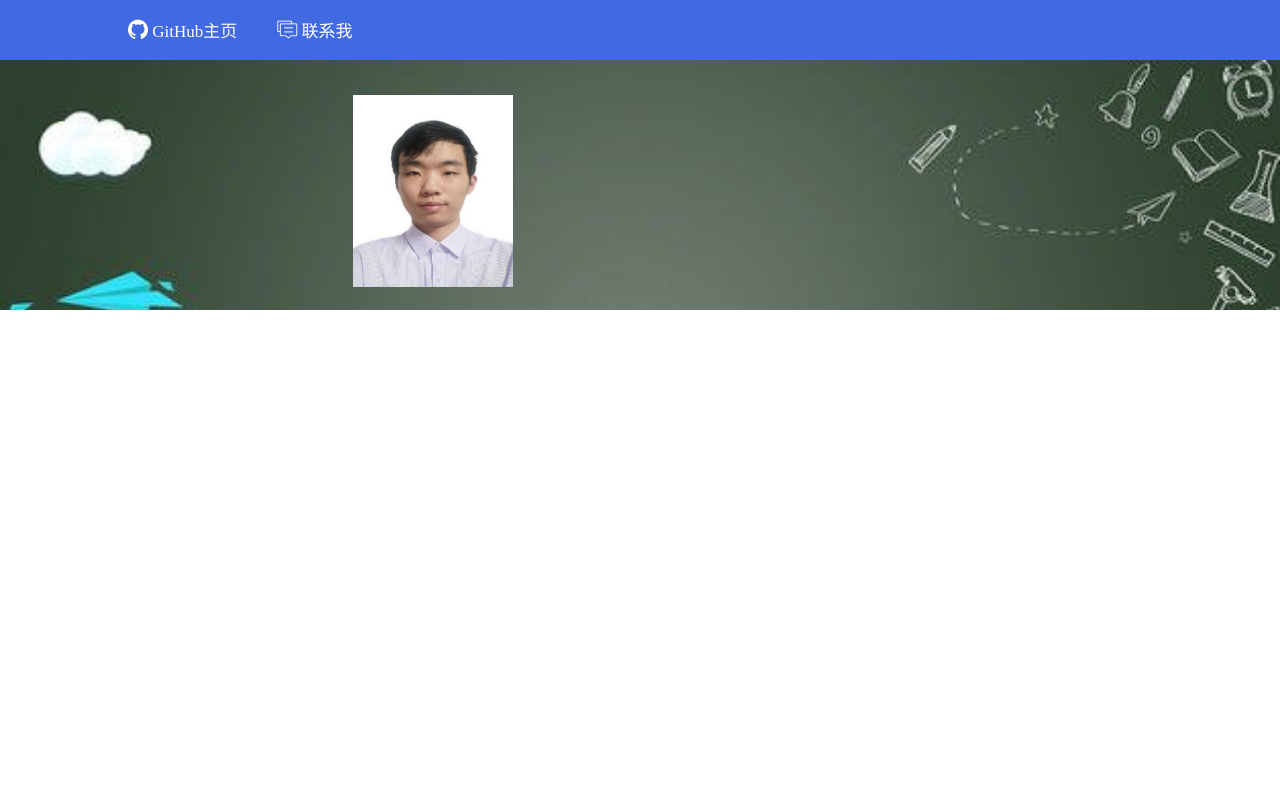
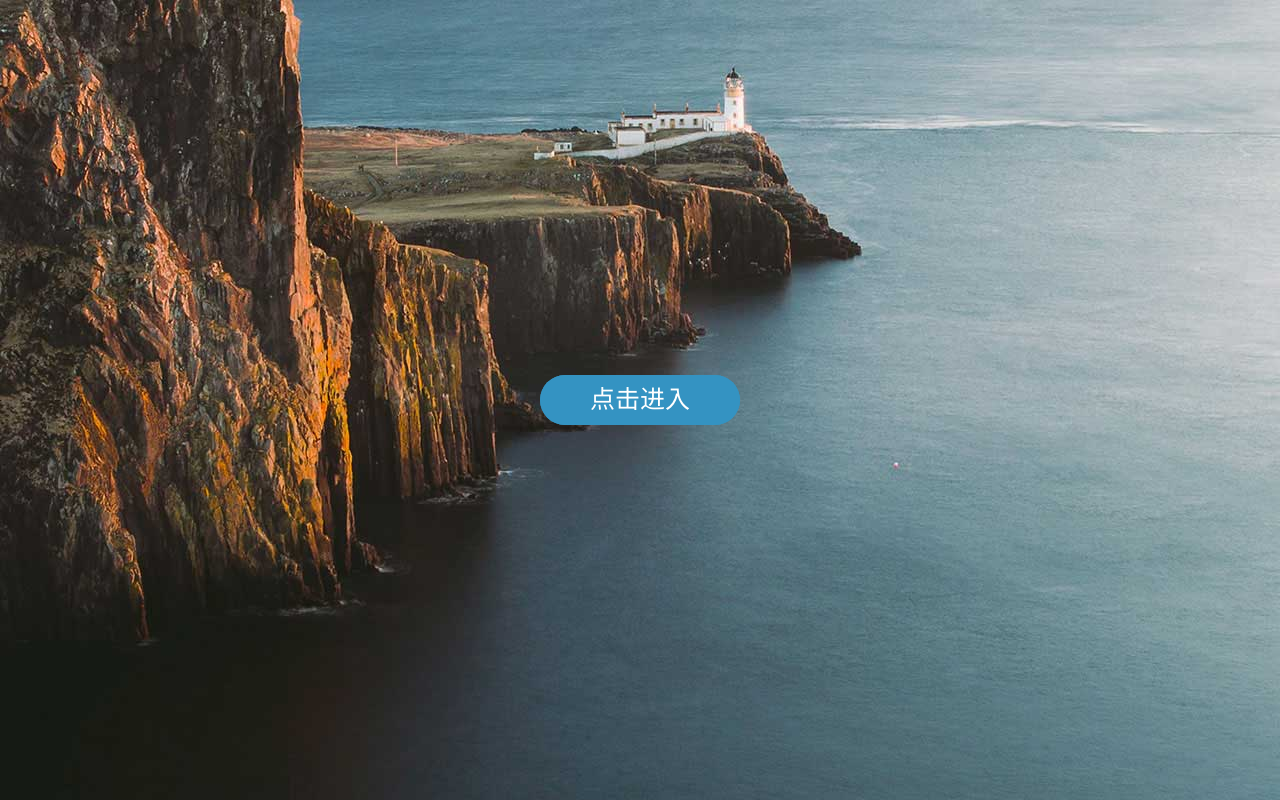
Before and after one commit to allenMe3/resume, a plain HTML site: page index.html in a window 1280 px wide. Drawn offline with nearby package versions, Linux system fonts and the light colour scheme.

Commit message:
Signed-off-by: allenMe3 <756440239@qq.com>

```diff
--- a/index.css
+++ b/index.css
@@ -1,5 +1,5 @@
 body{
-    /* background-image: url("img/1.jpg"); */
+    background-image: url("img/1.jpg");
     margin: 0;
     padding: 0;
 }
@@ -32,16 +32,41 @@ body{
   height:50px;
   margin-left: -100px;
   margin-top: -25px;
-  font-size: 30px;
+  font-size: 25px;
   text-align: center;
   line-height: 50px;
-  border: 1px solid white;
+  /* border: 1px solid white; */
   border-radius: 50px;
   position: absolute;
   top: 50%;
   left: 50%;
   cursor: pointer;
   transition: 1s;
+  background-color: #3493c2;
+  color: white;
+}
+.dian{
+  width: 200px;
+  height:50px;
+  margin-left: -100px;
+  margin-top: -25px;
+  line-height: 50px;
+  /* border: 1px solid white; */
+  border-radius: 50px;
+  position: absolute;
+  top: 50%;
+  left: 50%;
+  transition: 1s;
+  background-color: #3493c2;
+  z-index: -1;
+}
+.dianj{
+  animation: dianji 1s;
+}
+@keyframes dianji
+{
+  from {opacity: 1;width: 200px;height:50px;}
+  to {opacity: 0;width: 300px;height:60px;}
 }
 .enter{
     transition: 1s;
--- a/index.html
+++ b/index.html
@@ -9,7 +9,10 @@
     <script type="text/javascript" src="index.js"></script>
 </head>
 <body>
-    <!-- <div class="center">点击进入</div> -->
+    <div class="center">
+        点击进入
+        <div class="dian"></div>
+    </div>
     <div class="enter">
         <header>
             <div class="headleft">
--- a/index.js
+++ b/index.js
@@ -4,16 +4,14 @@ script.src="jquery.js";
 function qq() {
     alert("本人手机：18278454149  QQ：756440239")
 }
-// function jinru(){
-//     document.getElementsByClassName("center").style.
-// }
-// $(document).ready(function(){
-//     $(".enter").hide()
-// })
-// $(document).ready(function(){
-//     $(".center").click(function(){
-//         $(".center").hide();
-//         $("body").css("background-image","none");
-//         $(".enter").show();
-//     })
-// });
+$(document).ready(function(){
+    $(".enter").hide()
+})
+$(document).ready(function(){
+    $(".center").click(function(){
+        $(".center").hide();
+        $("body").css("background-image","none");
+        $(".enter").show();
+        $(".dian").addClass("dianj")
+    })
+});
```
